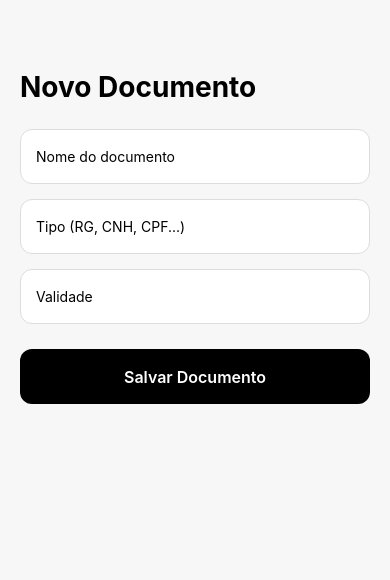
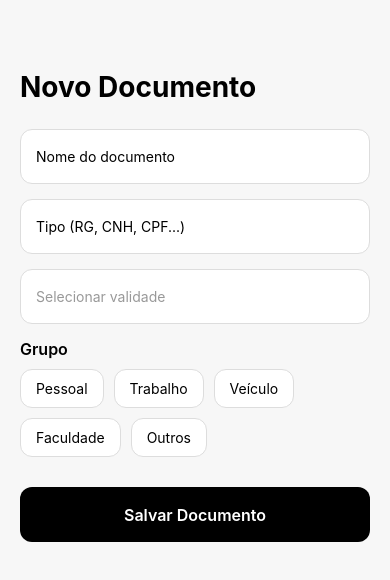
Before and after one commit to GiovanniTessarollo/UDocs, a React Native app: screen /NewDocument in a window 390 px wide. Shown: the top 580 px of the page. Built offline with nearby package versions, Linux system fonts and the light colour scheme.

Commit message:
feat(front): grupos, datepicker e validações de documentos

```diff
--- a/app.json
+++ b/app.json
@@ -10,6 +10,9 @@
     },
     "android": {
       "edgeToEdgeEnabled": true
-    }
+    },
+    "plugins": [
+      "@react-native-community/datetimepicker"
+    ]
   }
 }
--- a/package.json
+++ b/package.json
@@ -13,6 +13,7 @@
   "dependencies": {
     "@expo/vector-icons": "^15.0.3",
     "@react-native-async-storage/async-storage": "2.2.0",
+    "@react-native-community/datetimepicker": "8.4.4",
     "@react-navigation/bottom-tabs": "^7.18.2",
     "@react-navigation/elements": "^2.6.3",
     "@react-navigation/native": "^7.1.8",
--- a/src/navigation/AppNavigator.js
+++ b/src/navigation/AppNavigator.js
@@ -2,6 +2,7 @@
   import { NavigationContainer } from "@react-navigation/native";
   import { createNativeStackNavigator } from "@react-navigation/native-stack";
 
+  import GroupDocumentsScreen from "../screens/GroupDocumentsScreen";
   import NewDocumentScreen from "../screens/NewDocumentScreen";
   import TabNavigator from "./TabNavigator";
   import RegisterScreen from "../screens/RegisterScreen";
@@ -22,6 +23,7 @@
             <Stack.Group screenOptions={{ presentation: "modal" }}>
           <Stack.Screen name="NewDocument" component={NewDocumentScreen}/>
             </Stack.Group>
+            <Stack.Screen name="GroupDocuments" component={GroupDocumentsScreen}/>
         </Stack.Navigator>
       </NavigationContainer>
     );
--- a/src/navigation/TabNavigator.js
+++ b/src/navigation/TabNavigator.js
@@ -1,9 +1,9 @@
 import React from "react";
 import { createBottomTabNavigator } from "@react-navigation/bottom-tabs";
 
-import NewDocumentScreen from "../screens/NewDocumentScreen";
 import DashboardScreen from "../screens/DashboardScreen";
 import DocumentsScreen from "../screens/DocumentsScreen";
+import GroupsScreen from "../screens/GroupsScreen";
 import ProfileScreen from "../screens/ProfileScreen";
 
 const Tab = createBottomTabNavigator();
@@ -22,10 +22,14 @@ export default function TabNavigator() {
       />
 
       <Tab.Screen
+        name="Grupos"
+        component={GroupsScreen}
+      />
+
+      <Tab.Screen
         name="Perfil"
         component={ProfileScreen}
       />
-
     </Tab.Navigator>
   );
 }
--- a/src/screens/DashboardScreen.js
+++ b/src/screens/DashboardScreen.js
@@ -11,6 +11,20 @@ import { getDocuments } from "../storage/DocumentStorage";
 
 export default function DashboardScreen() {
   const [documentos, setDocumentos] = useState([]);
+  const vencidos = documentos.filter((doc) => {
+  if (!doc.validade) return false;
+
+  const [dia, mes, ano] =
+    doc.validade.split("/");
+
+  const validadeDate = new Date(
+    ano,
+    mes - 1,
+    dia
+  );
+
+  return validadeDate < new Date();
+}).length;
   const favoritos = documentos.filter( (doc) => doc.favorito).length;
 
   useFocusEffect(
@@ -65,7 +79,7 @@ export default function DashboardScreen() {
         </View>
 
         <View style={styles.statCard}>
-          <Text style={styles.statNumber}>0</Text>
+          <Text style={styles.statNumber}>{vencidos}</Text>
           <Text style={styles.statText}>
             Vencidos
           </Text>
--- /dev/null
+++ b/src/screens/GroupDocumentsScreen.js
@@ -0,0 +1,52 @@
+import React from "react";
+import {
+  View,
+  Text,
+  ScrollView,
+  StyleSheet,
+} from "react-native";
+
+export default function GroupDocumentsScreen({ route }) {
+  const { grupo, documentos } = route.params;
+
+  return (
+    <ScrollView style={styles.container}>
+      <Text style={styles.title}>
+        👥 {grupo}
+      </Text>
+
+      {documentos.map((doc, index) => (
+        <View
+          key={index}
+          style={styles.documentCard}
+        >
+          <Text>
+            📄 {doc.nome}
+          </Text>
+        </View>
+      ))}
+    </ScrollView>
+  );
+}
+
+const styles = StyleSheet.create({
+  container: {
+    flex: 1,
+    backgroundColor: "#F7F7F7",
+    padding: 20,
+  },
+
+  title: {
+    fontSize: 28,
+    fontWeight: "700",
+    marginTop: 40,
+    marginBottom: 20,
+  },
+
+  documentCard: {
+    backgroundColor: "#FFF",
+    padding: 18,
+    borderRadius: 15,
+    marginBottom: 12,
+  },
+});
--- /dev/null
+++ b/src/screens/GroupsScreen.js
@@ -0,0 +1,102 @@
+import React, { useState, useCallback } from "react";
+import { useFocusEffect } from "@react-navigation/native";
+import { getDocuments } from "../storage/DocumentStorage";
+
+import {
+  View,
+  Text,
+  StyleSheet,
+  TouchableOpacity,
+  ScrollView,
+} from "react-native";
+
+export default function GroupsScreen({ navigation }) {
+  const [grupos, setGrupos] = useState({});
+
+  useFocusEffect(
+    useCallback(() => {
+      const loadGroups = async () => {
+        const docs = await getDocuments();
+
+        const grouped = {};
+
+        docs.forEach((doc) => {
+          const grupo = doc.grupo || "Sem grupo";
+
+          if (!grouped[grupo]) {
+            grouped[grupo] = [];
+          }
+
+          grouped[grupo].push(doc);
+        });
+
+        setGrupos(grouped);
+      };
+
+      loadGroups();
+    }, [])
+  );
+
+  return (
+    <ScrollView style={styles.container}>
+      <Text style={styles.title}>Grupos</Text>
+
+      {Object.keys(grupos).length === 0 ? (
+        <Text>Nenhum grupo encontrado.</Text>
+      ) : (
+        Object.keys(grupos).map((grupo) => (
+          <TouchableOpacity
+            key={grupo}
+            style={styles.groupCard}
+            onPress={() =>
+              navigation.navigate("GroupDocuments", {
+                grupo,
+                documentos: grupos[grupo],
+              })
+            }
+          >
+            <Text style={styles.groupName}>
+              👥 {grupo}
+            </Text>
+
+            <Text style={styles.groupCount}>
+              {grupos[grupo].length} documento(s)
+            </Text>
+          </TouchableOpacity>
+        ))
+      )}
+    </ScrollView>
+  );
+}
+
+const styles = StyleSheet.create({
+  container: {
+    flex: 1,
+    backgroundColor: "#F7F7F7",
+    padding: 20,
+  },
+
+  title: {
+    fontSize: 28,
+    fontWeight: "700",
+    marginTop: 40,
+    marginBottom: 20,
+  },
+
+  groupCard: {
+    backgroundColor: "#FFF",
+    padding: 18,
+    borderRadius: 15,
+    marginBottom: 12,
+  },
+
+  groupName: {
+    fontSize: 16,
+    fontWeight: "600",
+  },
+
+  groupCount: {
+    color: "#666",
+    marginTop: 5,
+  },
+});
--- a/src/screens/NewDocumentScreen.js
+++ b/src/screens/NewDocumentScreen.js
@@ -1,26 +1,28 @@
 import React, { useState } from "react";
-import {
-  saveDocument,
-  getDocuments,
-} from "../storage/DocumentStorage";
+import { saveDocument } from "../storage/DocumentStorage";
+import DateTimePicker from "@react-native-community/datetimepicker";
 
 import {
-  View,
   Text,
   TextInput,
   TouchableOpacity,
   StyleSheet,
   ScrollView,
+  View,
 } from "react-native";
 
 export default function NewDocumentScreen({ navigation }) {
   const [nome, setNome] = useState("");
   const [tipo, setTipo] = useState("");
   const [validade, setValidade] = useState("");
+  const [grupo, setGrupo] = useState("");
+  const [showDatePicker, setShowDatePicker] = useState(false);
 
   return (
     <ScrollView style={styles.container}>
-      <Text style={styles.title}>Novo Documento</Text>
+      <Text style={styles.title}>
+        Novo Documento
+      </Text>
 
       <TextInput
         style={styles.input}
@@ -36,28 +38,114 @@ export default function NewDocumentScreen({ navigation }) {
         onChangeText={setTipo}
       />
 
-      <TextInput
+      <TouchableOpacity
         style={styles.input}
-        placeholder="Validade"
-        value={validade}
-        onChangeText={setValidade}
+        onPress={() => setShowDatePicker(true)}
+      >
+        <Text
+          style={{
+            color: validade ? "#000" : "#999",
+            lineHeight: 55,
+          }}
+        >
+          {validade || "Selecionar validade"}
+        </Text>
+      </TouchableOpacity>
+
+      <Text style={styles.label}>
+        Grupo
+      </Text>
+
+      <View style={styles.groupsContainer}>
+        {[
+          "Pessoal",
+          "Trabalho",
+          "Veículo",
+          "Faculdade",
+          "Outros",
+        ].map((item) => (
+          <TouchableOpacity
+            key={item}
+            style={[
+              styles.groupButton,
+              grupo === item &&
+                styles.groupButtonSelected,
+            ]}
+            onPress={() => setGrupo(item)}
+          >
+            <Text
+              style={[
+                styles.groupButtonText,
+                grupo === item &&
+                  styles.groupButtonTextSelected,
+              ]}
+            >
+              {item}
+            </Text>
+          </TouchableOpacity>
+        ))}
+      </View>
+
+      {showDatePicker && (
+        <DateTimePicker
+          value={new Date()}
+          mode="date"
+          display="default"
+          onChange={(event, selectedDate) => {
+            setShowDatePicker(false);
+
+            if (selectedDate) {
+              const dia = String(
+                selectedDate.getDate()
+              ).padStart(2, "0");
+
+              const mes = String(
+                selectedDate.getMonth() + 1
+              ).padStart(2, "0");
+
+              const ano =
+                selectedDate.getFullYear();
+
+              setValidade(
+                `${dia}/${mes}/${ano}`
+              );
+            }
+          }}
         />
+      )}
 
       <TouchableOpacity
         style={styles.button}
         onPress={async () => {
-          console.log("SALVANDO...");
+          if (!nome.trim()) {
+            alert("Digite o nome do documento");
+            return;
+          }
+
+          if (!tipo.trim()) {
+            alert("Digite o tipo do documento");
+            return;
+          }
+
+          if (!grupo) {
+            alert("Selecione um grupo");
+            return;
+          }
 
           await saveDocument({
             nome,
             tipo,
             validade,
+            grupo,
             favorito: false,
-         createdAt: new Date().toISOString(),});
+            createdAt: new Date().toISOString(),
+          });
 
-          const docs = await getDocuments();
+          alert("Documento salvo com sucesso!");
 
-          console.log("DOCUMENTOS:", docs); navigation.goBack();}}>
+          navigation.goBack();
+        }}
+      >
         <Text style={styles.buttonText}>
           Salvar Documento
         </Text>
@@ -88,6 +176,41 @@ const styles = StyleSheet.create({
     paddingHorizontal: 15,
     height: 55,
     marginBottom: 15,
+    justifyContent: "center",
+  },
+
+  label: {
+    fontSize: 16,
+    fontWeight: "600",
+    marginBottom: 10,
+  },
+
+  groupsContainer: {
+    flexDirection: "row",
+    flexWrap: "wrap",
+    gap: 10,
+    marginBottom: 20,
+  },
+
+  groupButton: {
+    backgroundColor: "#FFF",
+    borderWidth: 1,
+    borderColor: "#DDD",
+    paddingHorizontal: 15,
+    paddingVertical: 10,
+    borderRadius: 12,
+  },
+
+  groupButtonSelected: {
+    backgroundColor: "#000",
+  },
+
+  groupButtonText: {
+    color: "#000",
+  },
+
+  groupButtonTextSelected: {
+    color: "#FFF",
   },
 
   button: {
--- a/src/services/api.js
+++ b/src/services/api.js
@@ -0,0 +1 @@
+export const API_URL = "http://localhost:3000";
```
Also changed, not shown: src/constants/colors.js (+9 -0 lines), src/constants/routes.js (+8 -0 lines), 1 other file (tests, documents, lock files or other folders). Lines whose indentation alone changed are shown as unchanged.
